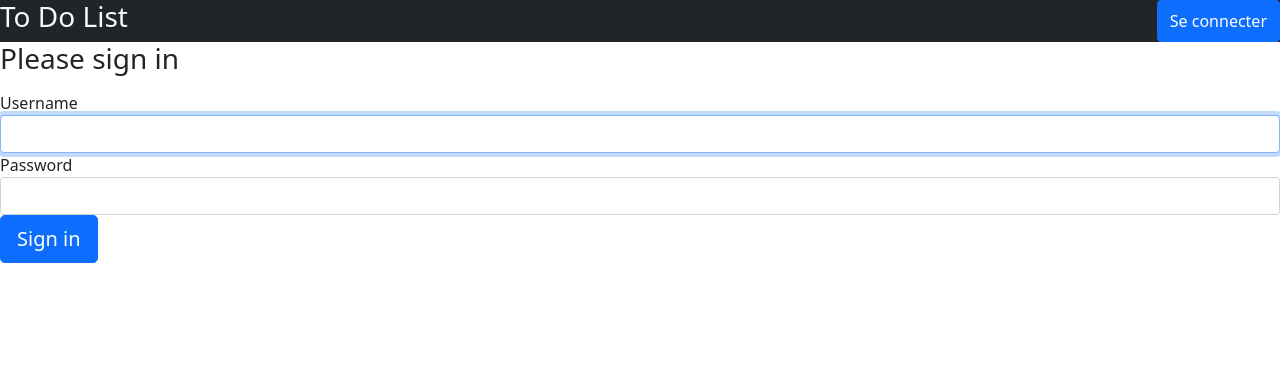
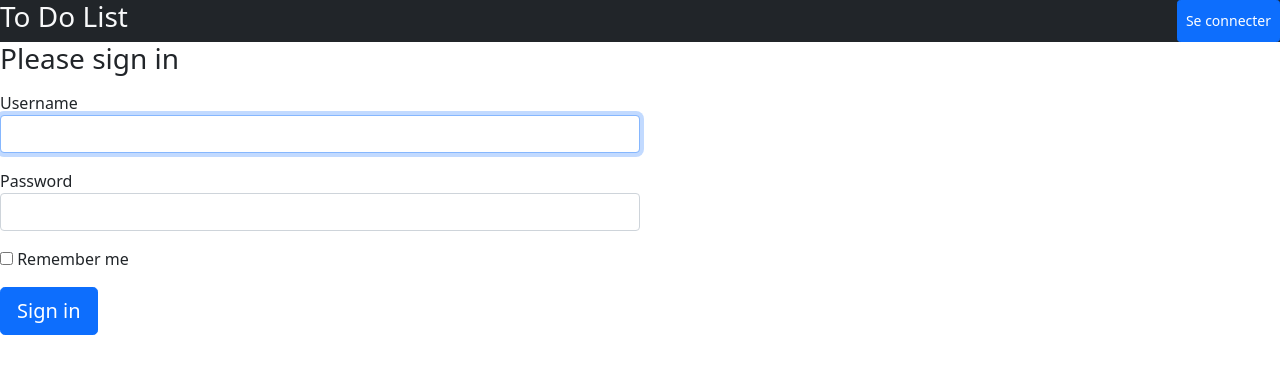
Before and after one commit to QuentinHumbert/SymfonyToDoList, a Symfony app: template templates/security/login.html.twig in a window 1280 px wide. Shown: the top 374 px of the page. Run offline with Twig, Linux system fonts and the light colour scheme; the template is opened without the code that fills it, so the values that code supplies are empty; some libraries are stand-ins or nearby versions.

Commit message:
Touching more into the view

```diff
--- a/src/Controller/SecurityController.php
+++ b/src/Controller/SecurityController.php
@@ -12,9 +12,9 @@ class SecurityController extends AbstractController
     #[Route(path: '/login', name: 'app_login')]
     public function login(AuthenticationUtils $authenticationUtils): Response
     {
-        // if ($this->getUser()) {
-        //     return $this->redirectToRoute('target_path');
-        // }
+        if ($this->getUser()) {
+            return $this->redirectToRoute('task');
+        }
 
         // get the login error if there is one
         $error = $authenticationUtils->getLastAuthenticationError();
--- a/src/Controller/TaskController.php
+++ b/src/Controller/TaskController.php
@@ -2,9 +2,11 @@
 
 namespace App\Controller;
 
+
 use Symfony\Bundle\FrameworkBundle\Controller\AbstractController;
 use Symfony\Component\HttpFoundation\Response;
 use Symfony\Component\Routing\Annotation\Route;
+
 
 class TaskController extends AbstractController
 {
--- a/src/Security/ToDoListAuthenticator.php
+++ b/src/Security/ToDoListAuthenticator.php
@@ -50,7 +50,7 @@ class ToDoListAuthenticator extends AbstractLoginFormAuthenticator
         }
 
         // For example:
-        // return new RedirectResponse($this->urlGenerator->generate('some_route'));
+        return new RedirectResponse($this->urlGenerator->generate('task'));
         throw new \Exception('TODO: provide a valid redirect inside '.__FILE__);
     }
 
--- a/templates/base.html.twig
+++ b/templates/base.html.twig
@@ -16,9 +16,11 @@
         {% endblock %}
     </head>
     <body>
-        <header class="bg-dark h-25 d-flex justify-content-between">
-        <h1 class="fs-3 text-light">To Do List</h1>
-        <button class="btn btn-primary" type ="button">Se connecter</button>
+        <header>
+            <nav class="bg-dark d-flex justify-content-between h-45">
+                <h1 class="fs-3 text-light">To Do List</h1>
+                <button class="btn btn-primary btn-sm" type ="button">Se connecter</button>
+            </nav>
         </header>
         {% block body %}{% endblock %}
         <footer>
--- a/templates/security/login.html.twig
+++ b/templates/security/login.html.twig
@@ -3,7 +3,7 @@
 {% block title %}Connexion{% endblock %}
 
 {% block body %}
-<form method="post">
+<form class="" method="post">
     {% if error %}
         <div class="alert alert-danger">{{ error.messageKey|trans(error.messageData, 'security') }}</div>
     {% endif %}
@@ -15,30 +15,28 @@
     {% endif %}
 
     <h1 class="h3 mb-3 mh-3 font-weight-normal">Please sign in</h1>
-    <div class="">
+    <div class="mb-3 w-50">
         <label for="inputUsername">Username</label>
         <input type="text" value="{{ last_username }}" name="username" id="inputUsername" class="form-control" autocomplete="username" required autofocus>
     </div>
-    <div class="">
+    <div class="mb-3 w-50">
         <label for="inputPassword">Password</label>
         <input type="password" name="password" id="inputPassword" class="form-control" autocomplete="current-password" required>
     </div>
 
 
     <input type="hidden" name="_csrf_token"
-           value="{{ csrf_token('authenticate') }}"
+        value="{{ csrf_token('authenticate') }}"
     >
 
-    {#
-        Uncomment this section and add a remember_me option below your firewall to activate remember me functionality.
-        See https://symfony.com/doc/current/security/remember_me.html
+    {# Uncomment this section and add a remember_me option below your firewall to activate remember me functionality.
+    See https://symfony.com/doc/current/security/remember_me.html #}
 
         <div class="checkbox mb-3">
             <label>
                 <input type="checkbox" name="_remember_me"> Remember me
             </label>
         </div>
-    #}
 
     <button class="btn btn-lg btn-primary" type="submit">
         Sign in
```
Also changed, not shown: src/Entity/User.php (+5 -2 lines), src/Form/RegistrationFormType.php (+9 -8 lines), templates/registration/register.html.twig (+4 -3 lines).
